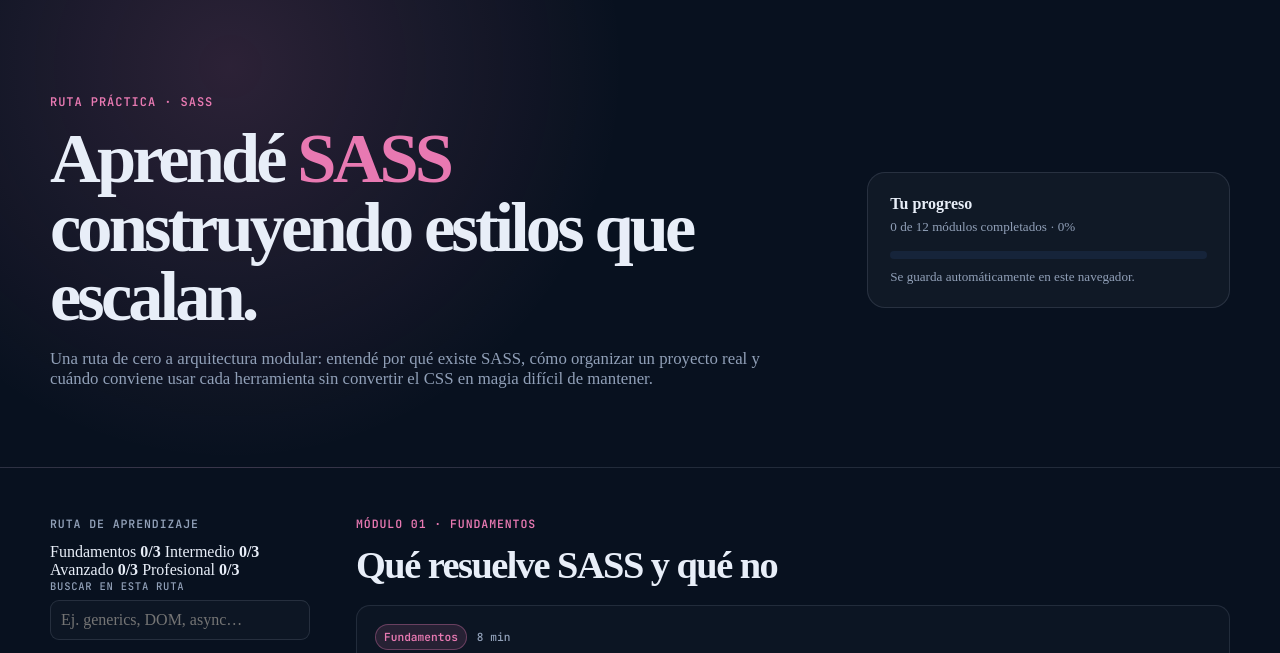
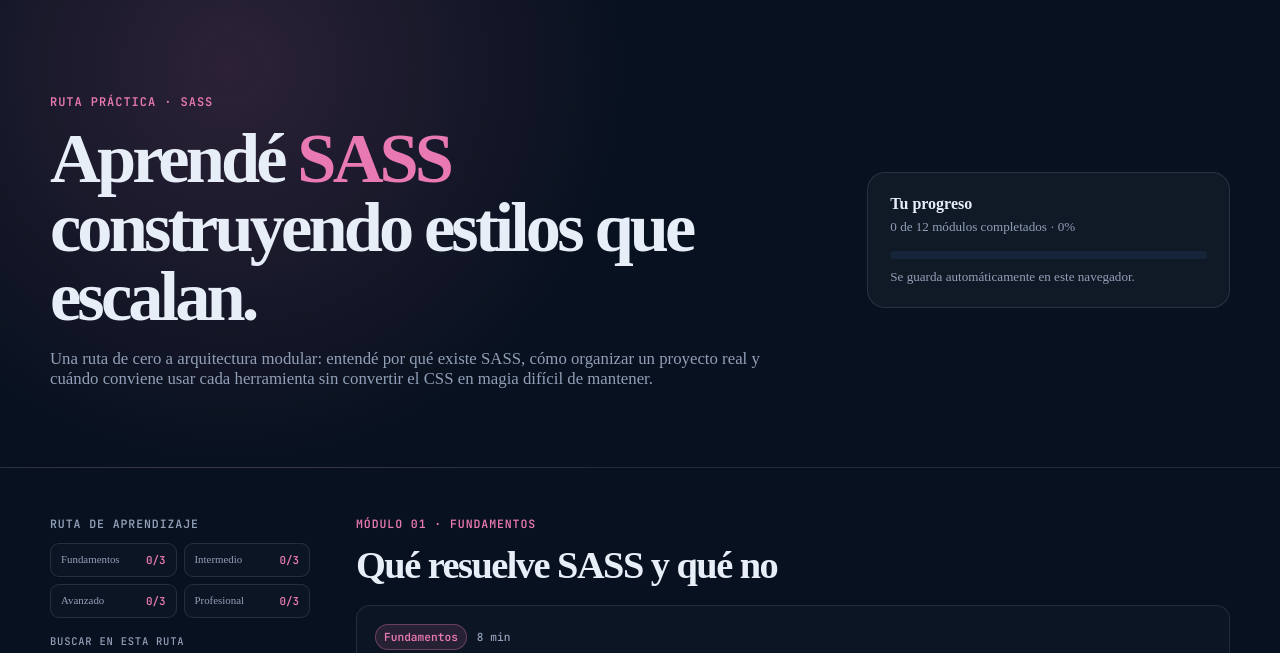
Before and after one commit to Drako01/jugando_con_typescript, a website with bundled scripts: page learn-sass.html in a window 1280 px wide. Shown: the part 81-734 px from the top of the page. Built offline with nearby package versions, Linux system fonts and the light colour scheme.

Commit message:
style: add compact course roadmap

```diff
--- a/sass/components/_platform.scss
+++ b/sass/components/_platform.scss
@@ -482,3 +482,28 @@ a.search-result:hover,
   .learning-nav { max-width: 58vw; gap: 6px; }
   .learning-nav a { flex: 0 0 auto; }
 }
+
+
+.course-roadmap {
+  display: grid;
+  grid-template-columns: repeat(2, minmax(0,1fr));
+  gap: 7px;
+  margin: 0 0 16px;
+
+  a {
+    display: flex;
+    justify-content: space-between;
+    gap: 8px;
+    padding: 9px 10px;
+    border: 1px solid $color-border;
+    border-radius: 9px;
+    background: rgba(255,255,255,.018);
+  }
+
+  span { color: $color-muted; font-size: .68rem; }
+  strong { color: var(--course); font-family: $font-mono; font-size: .68rem; }
+}
+
+@include mobile {
+  .course-roadmap { grid-template-columns: 1fr 1fr; }
+}
```
